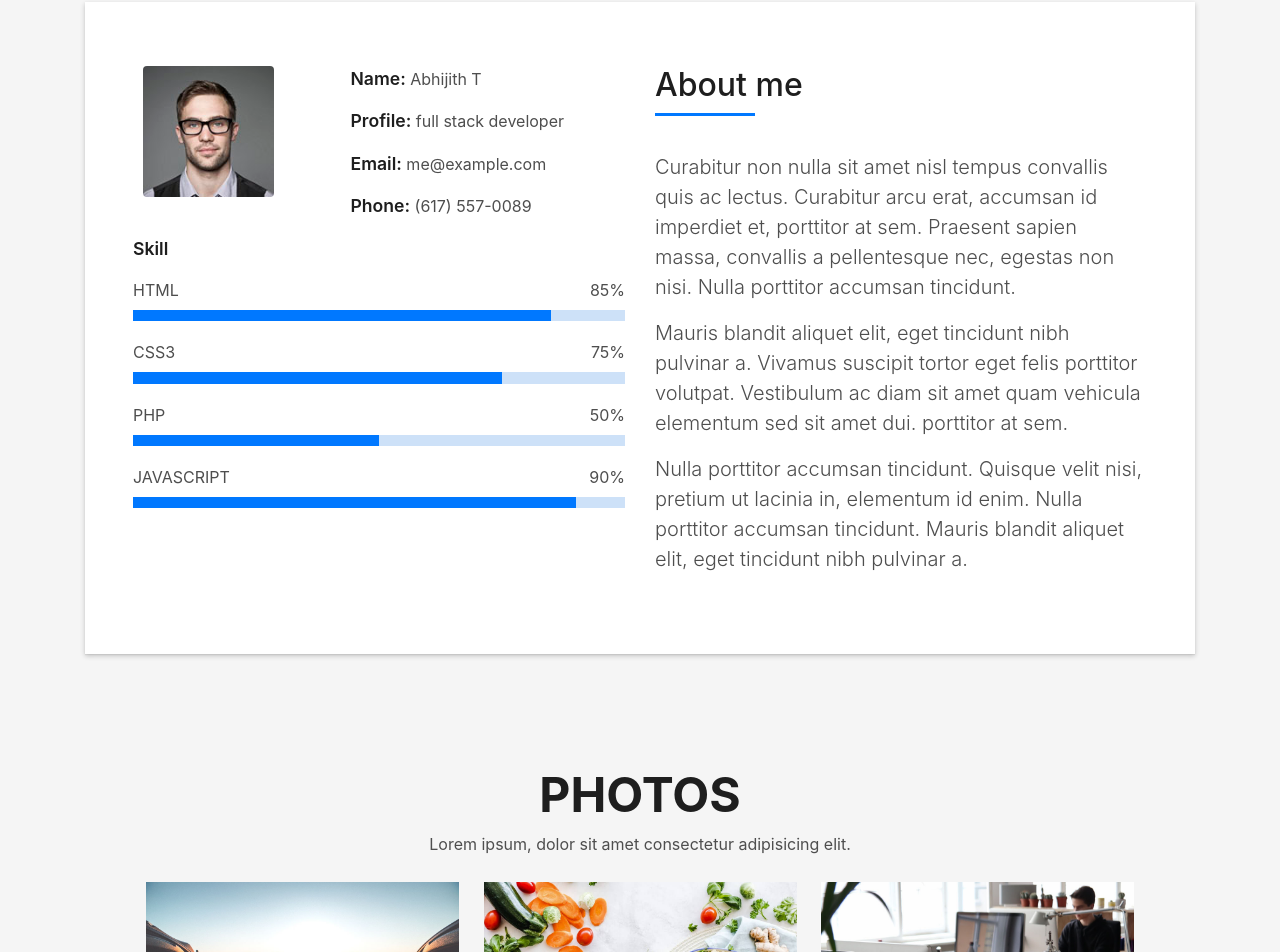
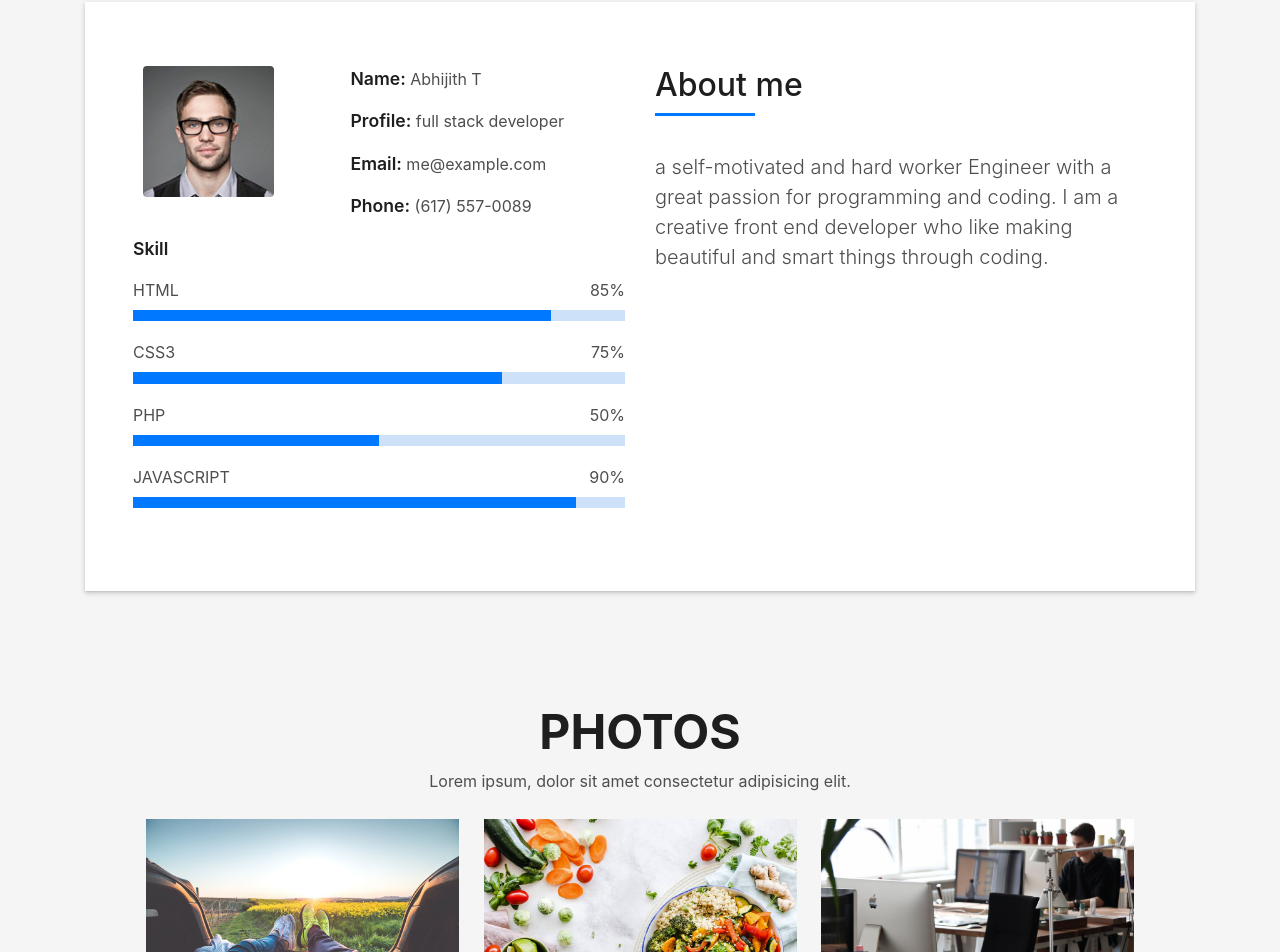
Before and after one commit to Abhijith-tee/PortFolio, a plain HTML site: page index.html in a window 1280 px wide. Shown: the part 862-1814 px from the top of the page. Drawn offline with Linux system fonts and the light colour scheme; files whose address does not match are found by name.

Commit message:
updating about

```diff
--- a/index.html
+++ b/index.html
@@ -126,20 +126,8 @@
                     </h5>
                   </div>
                   <p class="lead">
-                    Curabitur non nulla sit amet nisl tempus convallis quis ac lectus. Curabitur arcu erat, accumsan id
-                    imperdiet et, porttitor
-                    at sem. Praesent sapien massa, convallis a pellentesque nec, egestas non nisi. Nulla
-                    porttitor accumsan tincidunt.
-                  </p>
-                  <p class="lead">
-                    Mauris blandit aliquet elit, eget tincidunt nibh pulvinar a. Vivamus suscipit tortor eget felis
-                    porttitor volutpat. Vestibulum
-                    ac diam sit amet quam vehicula elementum sed sit amet dui. porttitor at sem.
-                  </p>
-                  <p class="lead">
-                    Nulla porttitor accumsan tincidunt. Quisque velit nisi, pretium ut lacinia in, elementum id enim.
-                    Nulla porttitor accumsan
-                    tincidunt. Mauris blandit aliquet elit, eget tincidunt nibh pulvinar a.
+                    a self-motivated and hard worker Engineer with a great passion for programming and coding.
+                    I am a creative front end developer who like making beautiful and smart things through coding.
                   </p>
                 </div>
               </div>
```
